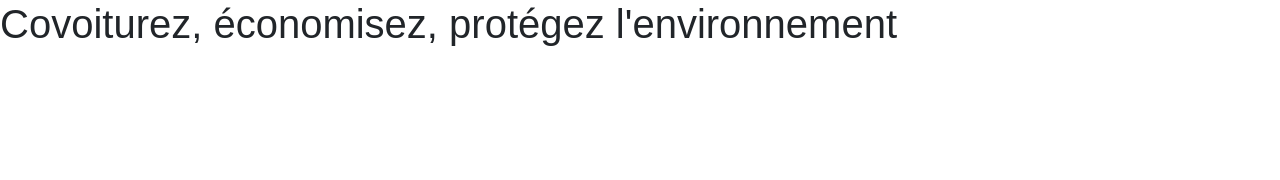
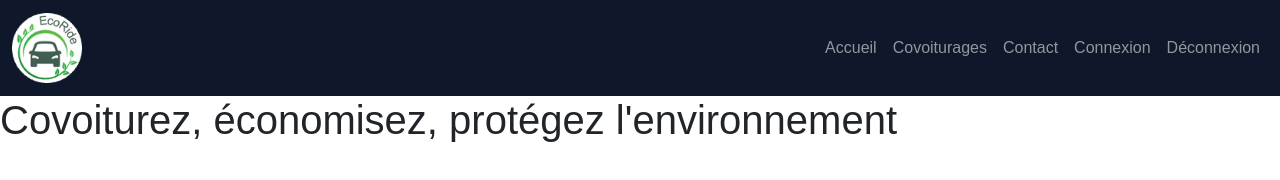
Before and after one commit to elodie48/EcoRide_Front, a website with bundled scripts: page index.html in a window 1280 px wide. Built offline with nearby package versions, Linux system fonts and the light colour scheme; files whose address does not match are found by name.

Commit message:
Header added

```diff
--- a/index.html
+++ b/index.html
@@ -8,7 +8,35 @@
 </head>
 <body>
     <header>
-        <!--To create-->
+        <nav class="navbar navbar-expand-lg bg-dark" data-bs-theme="dark">
+            <div class="container-fluid">
+                <a class="navbar-brand" href="/">
+                    <img src="./images/logo.png" alt="Logo EcoRide" width="70">
+                </a>
+                <button class="navbar-toggler" type="button" data-bs-toggle="collapse" data-bs-target="#navbarSupportedContent" aria-controls="navbarSupportedContent" aria-expanded="false" aria-label="Toggle navigation">
+                    <span class="navbar-toggler-icon"></span>
+                </button>
+                <div class="collapse navbar-collapse" id="navbarSupportedContent">
+                    <ul class="navbar-nav ms-auto mb-2 mb-lg-0">
+                        <li class="nav-item">
+                        <a class="nav-link" href="/">Accueil</a>
+                        </li>
+                        <li class="nav-item">
+                        <a class="nav-link" href="/galerie">Covoiturages</a>
+                        </li>
+                        <li class="nav-item">
+                        <a class="nav-link" href="#">Contact</a>
+                        </li>
+                        <li class="nav-item" data-show="disconnected">
+                        <a class="nav-link" href="/signin">Connexion</a>
+                        </li>
+                        <li class="nav-item" data-show="connected">
+                        <button class="nav-link" id="signout-btn">Déconnexion</button>
+                        </li>
+                    </ul>
+                </div>
+            </div>
+        </nav>
     </header>
 
     <main id="main-page">
```
Also changed, not shown: images/logo.png (added).
